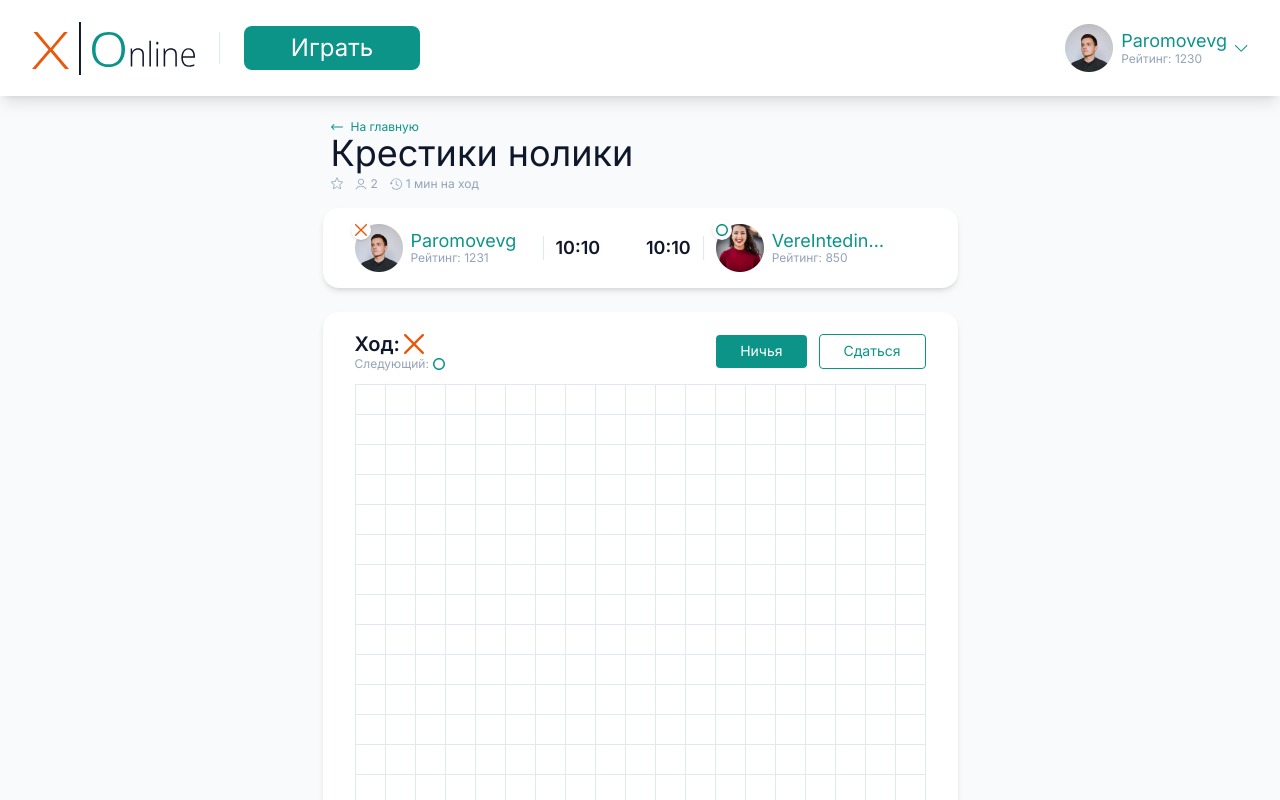
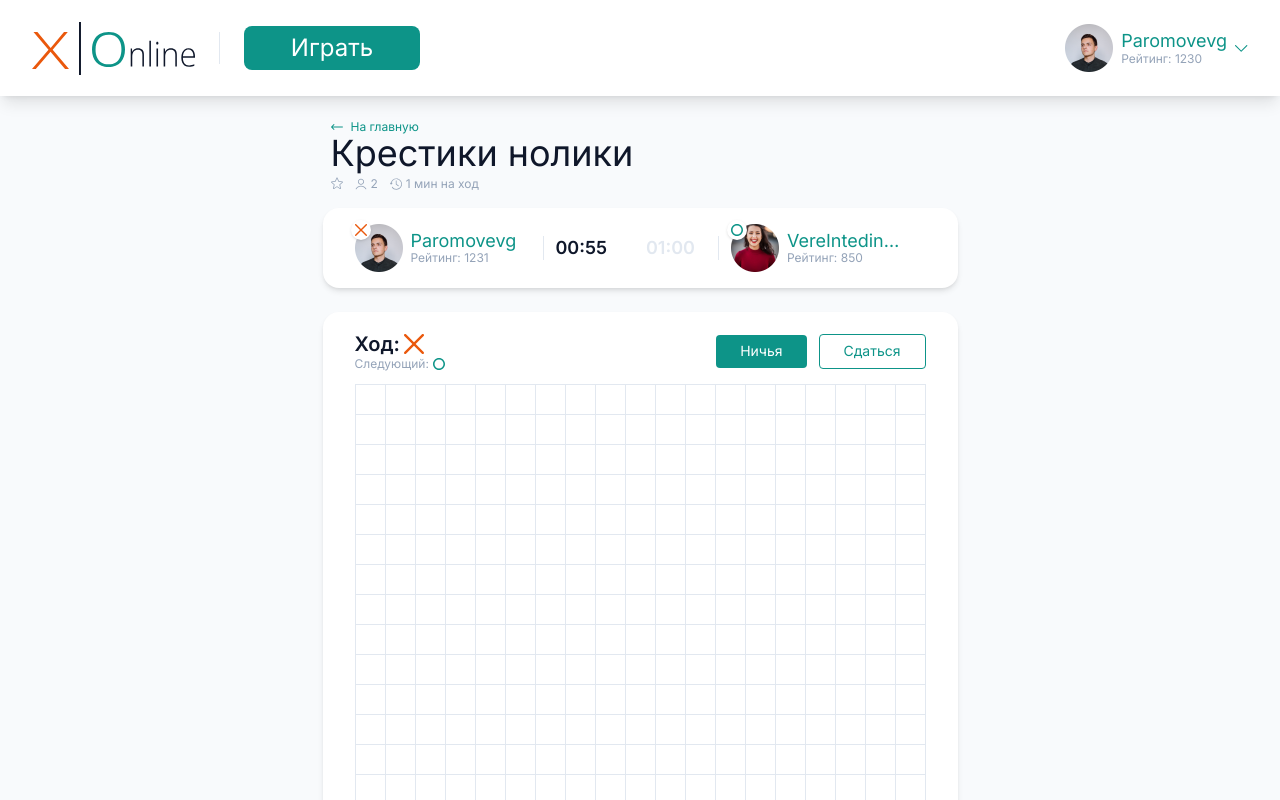
Before and after one commit to artemfun1/react_XO_onSteroids, a Next.js app: page / in a window 1280 px wide. Shown: the top 800 px of the page. Built offline with nearby package versions, Linux system fonts and the light colour scheme.

Commit message:
hard logic fix

```diff
--- a/components/game/game-field.jsx
+++ b/components/game/game-field.jsx
@@ -3,8 +3,8 @@
 import { GameSymbol } from "./game-symbol";
 import { useGameState } from "./use-game-state";
 
-export function GameField({ className, playersCount }) {
-  const { cells, currentMove, nextMove, handleCellClick } = useGameState(playersCount);
+export function GameField({ className, cells, currentMove, nextMove, handleCellClick, winnerSequence }) {
+
 
 
   const actions = (
@@ -32,6 +32,7 @@
             onClick={() => {
               handleCellClick(i);
             }}
+            isWinner={winnerSequence?.includes(i)}
           >
             {symbol && <GameSymbol symbol={symbol} className="w-5 h-5" />}
           </GameCell>
@@ -41,11 +42,11 @@
   );
 }
 
-function GameCell({ children, onClick }) {
+function GameCell({ children, onClick, isWinner }) {
   return (
     <button
       onClick={onClick}
-      className="border border-slate-200 -ml-px -mt-px flex items-center justify-center"
+      className={clsx(isWinner && 'bg-orange-600/10', "border border-slate-200 -ml-px -mt-px flex items-center justify-center")}
     >
       {children}
     </button>
--- a/components/game/game-info.jsx
+++ b/components/game/game-info.jsx
@@ -1,4 +1,5 @@
 import clsx from "clsx";
+import { useEffect, useState } from "react";
 import { Profile } from "../profile";
 import { GAME_SYMBOLS } from "./constants";
 import { GameSymbol } from "./game-symbol";
@@ -6,7 +7,6 @@
 import avatarCrc2 from "./images/2.png";
 import avatarCrc3 from "./images/3.png";
 import avatarCrc4 from "./images/4.png";
-export { GameSymbol } from "./game-symbol";
 
 const players = [
   {
@@ -39,7 +39,7 @@
   },
 ];
 
-export function GameInfo({ className, playersCount }) {
+export function GameInfo({ className, playersCount, currentMove }) {
   return (
     <div
       className={clsx(
@@ -52,13 +52,40 @@
           key={player.id}
           playerInfo={player}
           isRight={index % 2 === 1}
+          isTimerRunning={currentMove === player.symbol}
         />
       ))}
     </div>
   );
 }
 
-function PlayerInfo({ playerInfo, isRight }) {
+function PlayerInfo({ playerInfo, isRight, isTimerRunning }) {
+  const [seconds, setSeconds] = useState(60);
+
+  const minutesString = String(Math.floor(seconds / 60)).padStart(2, "0");
+  const secondsString = String(seconds % 60).padStart(2, "0");
+
+  const isDanger = seconds < 10;
+
+  useEffect(() => {
+    if (isTimerRunning) {
+     const interval = setInterval(() => {
+        setSeconds((prev) => Math.max(prev - 1, 0));
+      }, 1000);
+      return ()=>{
+        clearInterval(interval)
+        setSeconds(60)
+      }
+    }
+  }, [isTimerRunning]);
+
+  function getTimerColor(){
+    if(isTimerRunning){
+      return isDanger ? "text-orange-600" : "text-slate-900"
+    }
+    return 'text-slate-200'
+  }
+
   return (
     <div className="flex gap-3 items-center ">
       <div className={clsx("relative", isRight && "order-3")}>
@@ -77,11 +104,11 @@
       ></div>
       <div
         className={clsx(
-          "text-slate-900 text-lg font-semibold",
-          isRight && "order-1",
+          "text-lg font-semibold w-[60px]",
+          isRight && "order-1", getTimerColor()
         )}
       >
-        10:10
+        {minutesString}:{secondsString}
       </div>
     </div>
   );
--- a/components/game/index.js
+++ b/components/game/index.js
@@ -1,5 +1,6 @@
 export { GameField } from './game-field'
 export { GameInfo } from './game-info'
 export { GameTitle } from "./game-title";
+export { useGameState } from "./use-game-state";
 // export { GameSymbol } from "./game-symbol";
 // export { GAME_SYMBOLS } from "./constants";
--- /dev/null
+++ b/components/game/model.js
@@ -0,0 +1,56 @@
+import { MOVE_ORDERS } from './constants'
+
+
+
+
+export function getNextMove(currenMove, playersCount) {
+  const slicedMoveOrder = MOVE_ORDERS.slice(0, playersCount);
+
+  let nextMoveIndex = slicedMoveOrder.indexOf(currenMove) + 1;
+  return slicedMoveOrder[nextMoveIndex] ?? slicedMoveOrder[0];
+}
+
+export function computeWinner(cells, sequenceSize = 2, fieldSize = 19) {
+  const gap = Math.floor(sequenceSize / 2);
+
+  function compareElements(indexes) {
+    let result = true;
+
+    for (let i = 1; i < indexes.length; i++) {
+      result &&= !!cells[indexes[i]];
+      result &&= cells[indexes[i]] === cells[indexes[i - 1]];
+    }
+
+    return result;
+  }
+
+  function getSequenceIndexes(i) {
+    const res = [
+      [], // -
+      [], // \
+      [], // /
+      [], // |
+    ];
+
+    for (let j = 0; j < sequenceSize; j++) {
+      res[0].push(j - gap + i);
+      res[1].push(fieldSize * (j - gap) + (j - gap) + i);
+      res[2].push(-fieldSize * (j - gap) + (j - gap) + i);
+      res[3].push(fieldSize * (j - gap) + i);
+    }
+
+    return res;
+  }
+
+  for (let i = 0; i < cells.length; i++)
+    if (cells[i]) {
+      const indexRows = getSequenceIndexes(i);
+      const winnerIndexes = indexRows.find((row) => compareElements(row));
+
+      if (winnerIndexes) {
+        return winnerIndexes;
+      }
+    }
+
+  return undefined;
+}
--- a/components/game/use-game-state.jsx
+++ b/components/game/use-game-state.jsx
@@ -1,22 +1,17 @@
 import { useState } from "react";
-import { GAME_SYMBOLS, MOVE_ORDERS } from "./constants";
+import { GAME_SYMBOLS } from "./constants";
+import { computeWinner, getNextMove } from './model'
+
 
 export function useGameState(playersCount) {
-
-  function getNextMove(currenMove, playersCount) {
-
-    const slicedMoveOrder = MOVE_ORDERS.slice(0,playersCount)
-
-    let nextMoveIndex = slicedMoveOrder.indexOf(currenMove) + 1;
-    return slicedMoveOrder[nextMoveIndex] ?? slicedMoveOrder[0];
-  }
-
   const [{ cells, currentMove }, setGameState] = useState(() => ({
     cells: new Array(19 * 19).fill(null),
     currentMove: GAME_SYMBOLS.CROSS,
   }));
 
-  const nextMove = getNextMove(currentMove,playersCount);
+
+  const winnerSequence = computeWinner(cells)
+  const nextMove = getNextMove(currentMove, playersCount);
 
   const handleCellClick = (index) => {
     setGameState((lastGameState) => {
@@ -25,7 +20,7 @@
       }
       return {
         ...lastGameState,
-        currentMove: getNextMove(lastGameState.currentMove,playersCount),
+        currentMove: getNextMove(lastGameState.currentMove, playersCount),
         cells: lastGameState.cells.map((c, i) =>
           i === index ? lastGameState.currentMove : c,
         ),
@@ -38,5 +33,6 @@
     currentMove,
     nextMove,
     handleCellClick,
+    winnerSequence
   };
 }
--- a/pages/index.jsx
+++ b/pages/index.jsx
@@ -1,23 +1,36 @@
-import { useState } from 'react'
-import { GameField, GameInfo, GameTitle } from "../components/Game";
+import { useState } from "react";
+import {
+  GameField,
+  GameInfo,
+  GameTitle,
+  useGameState,
+} from "../components/Game";
 import { Header } from "../components/header";
 
+export default function HomePage() {
+  const [playersCount, setPlayersCount] = useState(2);
 
-
-
-
-export default function HomePage() {
-
-  const[playersCount,setPlayersCount] = useState(2)
-
+  const { cells, currentMove, nextMove, handleCellClick, winnerSequence  } =
+    useGameState(playersCount);
 
   return (
     <div className="bg-slate-50 min-h-screen ">
       <Header></Header>
       <main className="pt-6 mx-auto w-max">
-        <GameTitle playersCount={playersCount}/>
-        <GameInfo className="mt-4" playersCount={playersCount}></GameInfo>
-        <GameField className="mt-6" playersCount={playersCount}></GameField>
+        <GameTitle playersCount={playersCount} />
+        <GameInfo
+          currentMove={currentMove}
+          className="mt-4"
+          playersCount={playersCount}
+        ></GameInfo>
+        <GameField
+          className="mt-6"
+          cells={cells}
+          currentMove={currentMove}
+          nextMove={nextMove}
+          handleCellClick={handleCellClick}
+          winnerSequence={winnerSequence}
+        ></GameField>
       </main>
     </div>
   );
```
